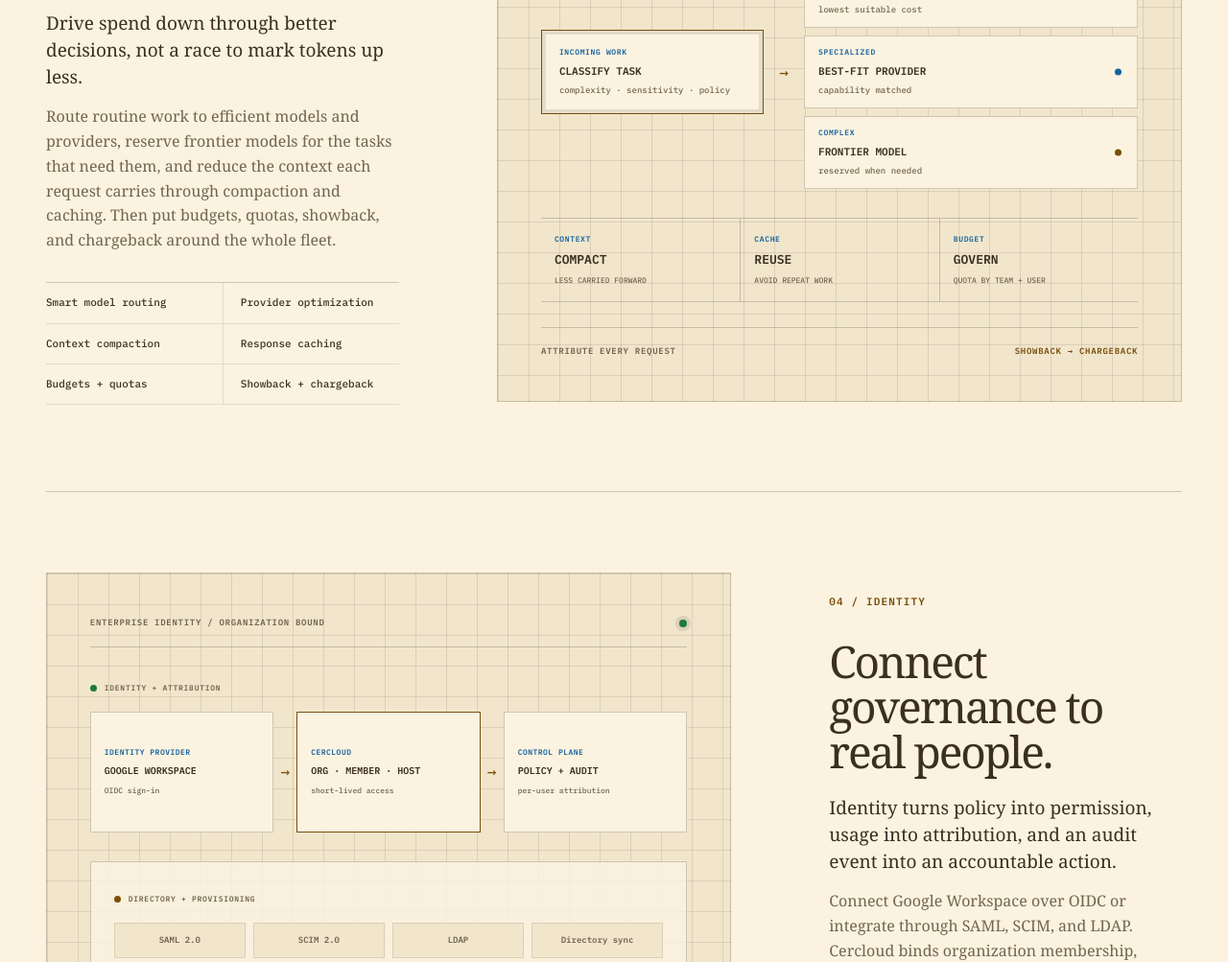
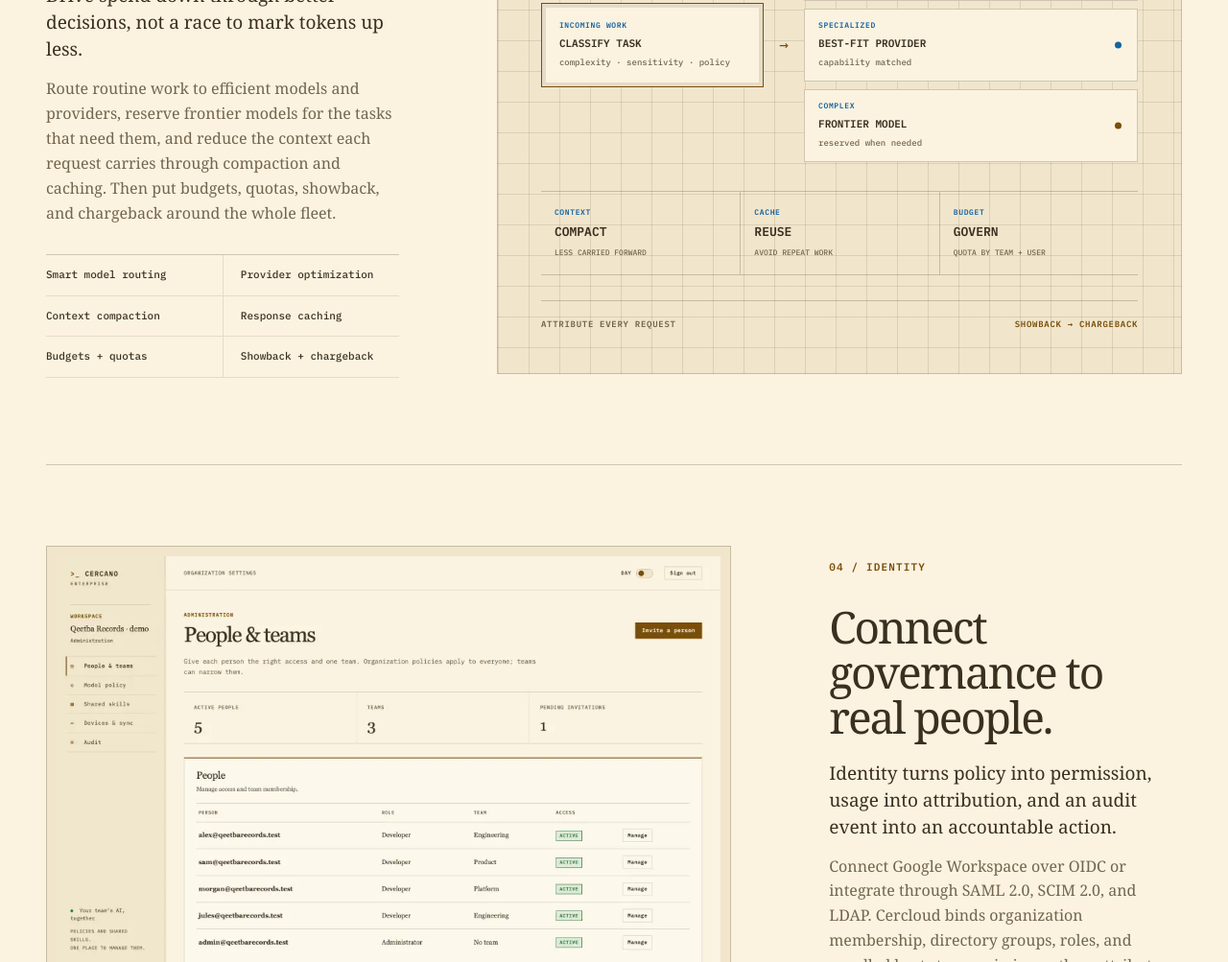
Before and after one commit to cercano-ai/cercloud-site, a website: page website/index.html in a window 1280 px wide. Shown: the part 3069-4072 px from the top of the page at 96% size. Drawn offline with Linux system fonts and the light colour scheme.

Commit message:
Add enterprise console screenshots to landing page

```diff
--- a/website/index.html
+++ b/website/index.html
@@ -95,9 +95,17 @@
               <p class="feature-lead">Approved connections, per-task routes, and shared skills become signed policy, not tribal knowledge.</p>
               <p class="feature-body">Admins publish immutable revisions. Each enrolled Cercano host fetches a short-lived signed bundle and evaluates it before inference, failing closed when the lease expires.</p>
             </div>
-            <figure class="feature-visual visual-frame">
-              <img src="assets/policy-edge.webp" alt="A signed policy gate allowing an approved model request and rejecting a blocked request" width="1536" height="1024" loading="lazy" />
-              <figcaption><span>POLICY / 01</span> Signed revisions. Short leases. Edge enforcement.</figcaption>
+            <figure class="feature-visual visual-frame visual-frame--product">
+              <img
+                src="assets/model-policy-960.webp"
+                srcset="assets/model-policy-960.webp 960w, assets/model-policy-1440.webp 1440w"
+                sizes="(max-width: 1120px) calc(100vw - 48px), 60vw"
+                alt="Cercano administration console showing the model policy editor, with approved provider connections, use-case destinations, quality levels, and a review-and-publish step."
+                width="1440"
+                height="900"
+                loading="lazy"
+              />
+              <figcaption><span>CONSOLE / POLICY</span> Model access, task defaults, and review before publish.</figcaption>
             </figure>
           </article>
 
@@ -188,36 +196,20 @@
               <span class="feature-code">04 / IDENTITY</span>
               <h3>Connect governance to real people.</h3>
               <p class="feature-lead">Identity turns policy into permission, usage into attribution, and an audit event into an accountable action.</p>
-              <p class="feature-body">Connect Google Workspace over OIDC or integrate through SAML, SCIM, and LDAP. Cercloud binds organization membership, directory groups, roles, and enrolled hosts to permissions—then attributes every governed action to the person behind it.</p>
+              <p class="feature-body">Connect Google Workspace over OIDC or integrate through SAML 2.0, SCIM 2.0, and LDAP. Cercloud binds organization membership, directory groups, roles, and enrolled hosts to permissions—then attributes every governed action to the person behind it.</p>
             </div>
-            <div class="identity-panel" aria-label="Enterprise identity connects organizational directories to permissions, policy, and per-user attribution">
-              <div class="panel-bar">
-                <span>Enterprise identity / organization bound</span>
-                <i></i>
-              </div>
-              <div class="identity-primary">
-                <span class="panel-status">Identity + attribution</span>
-                <div class="identity-flow">
-                  <div><small>Identity provider</small><strong>Google Workspace</strong><b>OIDC sign-in</b></div>
-                  <i aria-hidden="true">→</i>
-                  <div><small>Cercloud</small><strong>Org · member · host</strong><b>short-lived access</b></div>
-                  <i aria-hidden="true">→</i>
-                  <div><small>Control plane</small><strong>Policy + audit</strong><b>per-user attribution</b></div>
-                </div>
-              </div>
-              <div class="identity-directory">
-                <span class="panel-status panel-status--directory">Directory + provisioning</span>
-                <div class="identity-providers">
-                  <strong>SAML 2.0</strong>
-                  <strong>SCIM 2.0</strong>
-                  <strong>LDAP</strong>
-                  <strong>Directory sync</strong>
-                </div>
-                <div class="identity-mapping">
-                  <span>Directory groups</span><i>→</i><span>Permissions</span><i>→</i><span>Models + policy</span>
-                </div>
-              </div>
-            </div>
+            <figure class="feature-visual visual-frame visual-frame--product">
+              <img
+                src="assets/people-teams-960.webp"
+                srcset="assets/people-teams-960.webp 960w, assets/people-teams-1440.webp 1440w"
+                sizes="(max-width: 1120px) calc(100vw - 48px), 60vw"
+                alt="Cercano administration console showing the People and teams page, with a member list, roles, team assignments, and an invitation form."
+                width="1440"
+                height="900"
+                loading="lazy"
+              />
+              <figcaption><span>CONSOLE / IDENTITY</span> People, roles, teams, and access in one organization view.</figcaption>
+            </figure>
           </article>
 
           <article class="feature-story">
--- a/website/styles.css
+++ b/website/styles.css
@@ -173,6 +173,7 @@ h1 em, h2 em { color: var(--primary); font-style: normal; }
   object-fit: cover;
   background: radial-gradient(circle at center, var(--visual-glow), transparent 60%), var(--visual-bg);
 }
+.visual-frame--product img { aspect-ratio: 8 / 5; object-fit: cover; object-position: top left; }
 .visual-frame figcaption {
   display: flex;
   gap: 16px;
@@ -289,7 +290,7 @@ h1 em, h2 em { color: var(--primary); font-style: normal; }
 .route-destinations div:nth-child(2) b { background: var(--info); }
 .route-destinations div:nth-child(3) b { background: var(--primary); }
 
-.cost-panel, .identity-panel {
+.cost-panel {
   min-width: 0;
   padding: clamp(24px, 3.5vw, 46px);
   border: 1px solid var(--line);
@@ -348,22 +349,6 @@ h1 em, h2 em { color: var(--primary); font-style: normal; }
 .cost-levers strong { font: 600 13px/1.2 var(--font-mono); text-transform: uppercase; }
 .cost-levers b { color: var(--muted); font: 500 8px/1.35 var(--font-mono); text-transform: uppercase; }
 
-.identity-primary { padding: 28px 0 30px; }
-.panel-status { display: inline-flex; align-items: center; gap: 8px; color: var(--muted); font: 600 8px/1 var(--font-mono); letter-spacing: .09em; text-transform: uppercase; }
-.panel-status::before { content: ""; width: 7px; height: 7px; border-radius: 50%; background: var(--accent); }
-.panel-status--directory::before { background: var(--primary); }
-.identity-flow { display: grid; grid-template-columns: 1fr 24px 1fr 24px 1fr; align-items: center; margin-top: 14px; }
-.identity-flow > div { min-height: 126px; display: flex; flex-direction: column; justify-content: center; gap: 8px; padding: 14px; border: 1px solid var(--line); background: var(--bg); }
-.identity-flow > div:nth-of-type(2) { border-color: var(--primary); }
-.identity-flow i { color: var(--primary); font-style: normal; text-align: center; }
-.identity-flow small { color: var(--info); font: 600 8px/1.2 var(--font-mono); letter-spacing: .06em; text-transform: uppercase; }
-.identity-flow strong { font: 600 10px/1.35 var(--font-mono); text-transform: uppercase; }
-.identity-flow b { color: var(--muted); font: 500 8px/1.3 var(--font-mono); }
-.identity-directory { padding: 24px; border: 1px solid var(--line); background: color-mix(in srgb, var(--bg) 84%, transparent); }
-.identity-providers { display: grid; grid-template-columns: repeat(4, 1fr); gap: 8px; margin-top: 15px; }
-.identity-providers strong { padding: 12px 8px; border: 1px solid var(--soft-line); color: var(--muted); background: var(--surface); font: 600 9px/1.2 var(--font-mono); text-align: center; }
-.identity-mapping { display: flex; align-items: center; justify-content: space-between; gap: 7px; margin-top: 18px; color: var(--muted); font: 600 8px/1.3 var(--font-mono); letter-spacing: .04em; text-transform: uppercase; }
-.identity-mapping i { color: var(--primary); font-style: normal; }
 
 .how { padding: 96px 0 100px; border-top: 1px solid var(--line); }
 .section-heading--compact { grid-template-columns: 1fr; padding-bottom: 48px; }
@@ -451,7 +436,7 @@ footer a:hover { color: var(--primary); }
   .manifesto { grid-template-columns: .45fr 1.55fr; }
   .manifesto > p:last-child { grid-column: 2; }
   .feature-story, .feature-story--reverse { grid-template-columns: 1fr; gap: 48px; }
-  .feature-story--reverse .feature-copy, .feature-story--reverse .route-map, .feature-story--reverse .identity-panel { order: initial; }
+  .feature-story--reverse .feature-copy, .feature-story--reverse .route-map { order: initial; }
   .feature-copy { max-width: 670px; }
   .trust { grid-template-columns: 1fr; }
   .steps { grid-template-columns: 1fr 1fr; }
@@ -492,12 +477,6 @@ footer a:hover { color: var(--primary); }
   .cost-arrow { transform: rotate(90deg); }
   .cost-levers { grid-template-columns: 1fr; }
   .cost-levers div + div { border-left: 0; border-top: 1px solid var(--line); }
-  .identity-flow { grid-template-columns: 1fr; gap: 9px; }
-  .identity-flow i { transform: rotate(90deg); }
-  .identity-flow > div { min-height: 0; }
-  .identity-providers { grid-template-columns: 1fr 1fr; }
-  .identity-mapping { align-items: flex-start; flex-direction: column; }
-  .identity-mapping i { transform: rotate(90deg); }
   .how { padding: 72px 0; }
   .steps { grid-template-columns: 1fr; }
   .steps li + li { border-left: 0; }
```
Also changed, not shown: website/tests/pages.test.mjs (+4 -0 lines), website/tests/site.test.mjs (+10 -1 lines), website/assets/model-policy-1440.webp (added), website/assets/model-policy-960.webp (added), website/assets/people-teams-1440.webp (added), website/assets/people-teams-960.webp (added).
